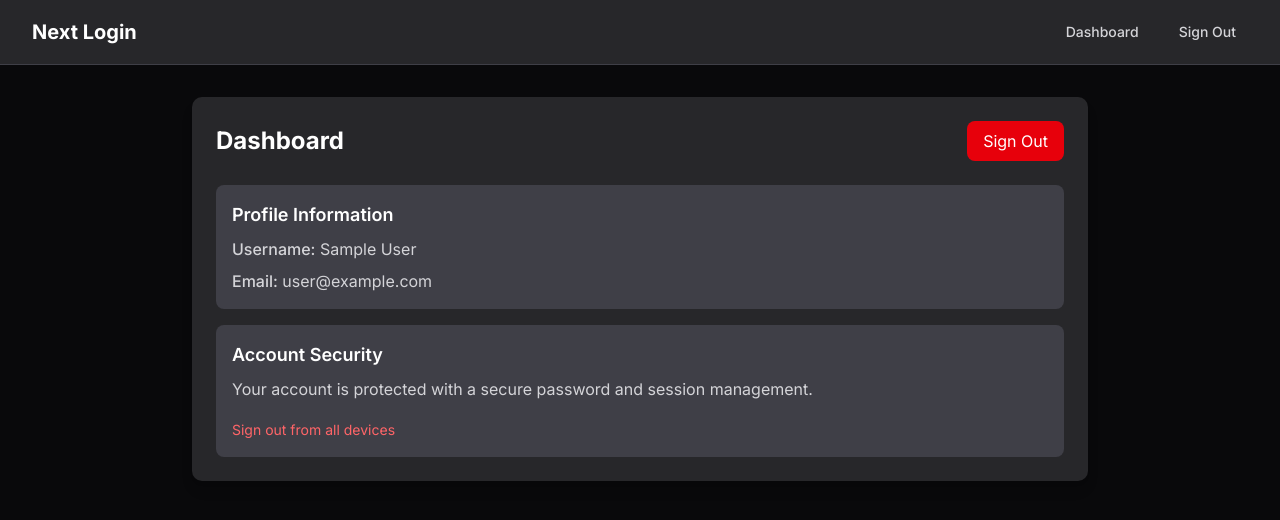
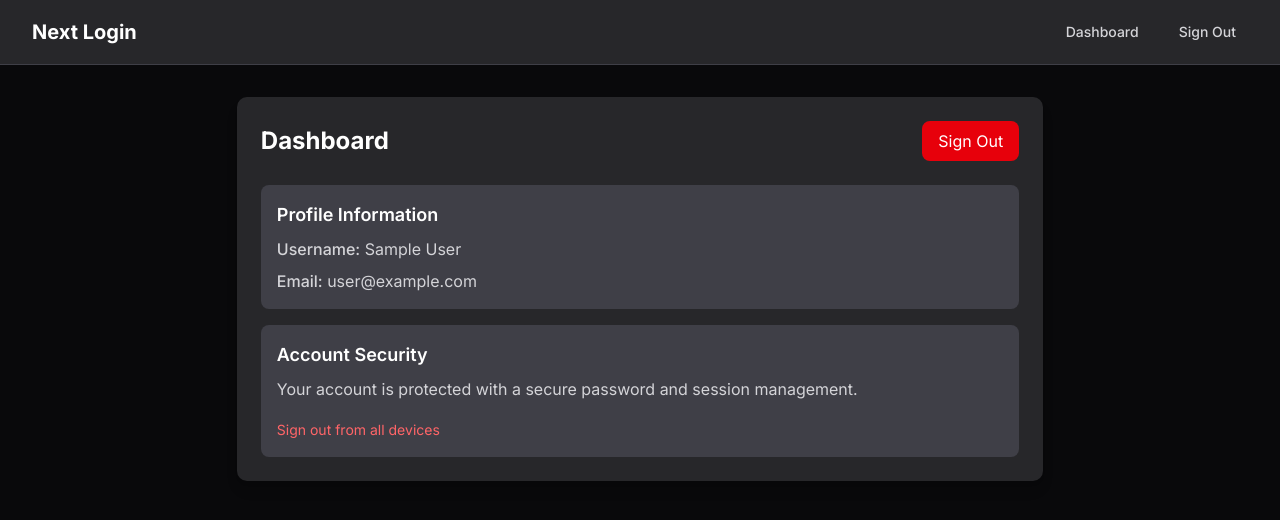
Before and after one commit to 4igeek/next-login-system, a Next.js app: page /dashboard in a window 1280 px wide. Shown: the top 520 px of the page. Built offline with nearby package versions, Linux system fonts and the light colour scheme; no server answers; sample sign-in values are in the browser's storage.

Commit message:
Updated the layout of the dashboard

```diff
--- a/src/app/layout.tsx
+++ b/src/app/layout.tsx
@@ -22,7 +22,7 @@ export default function RootLayout({
         <Providers>
           <div className="min-h-screen bg-background">
             <NavBar />
-            <main>{children}</main>
+            {children}
           </div>
         </Providers>
       </body>
--- a/src/components/dashboard/DashboardContent.tsx
+++ b/src/components/dashboard/DashboardContent.tsx
@@ -14,7 +14,7 @@ interface DashboardContentProps {
 
 export default function DashboardContent({ user }: DashboardContentProps) {
   return (
-    <div className="max-w-4xl mx-auto">
+    <div className="max-w-[63vw] mx-auto">
       <div className="bg-zinc-800 rounded-lg shadow-lg p-6 mb-6">
         <div className="flex justify-between items-center mb-6">
           <h1 className="text-2xl font-bold text-white">Dashboard</h1>
```
